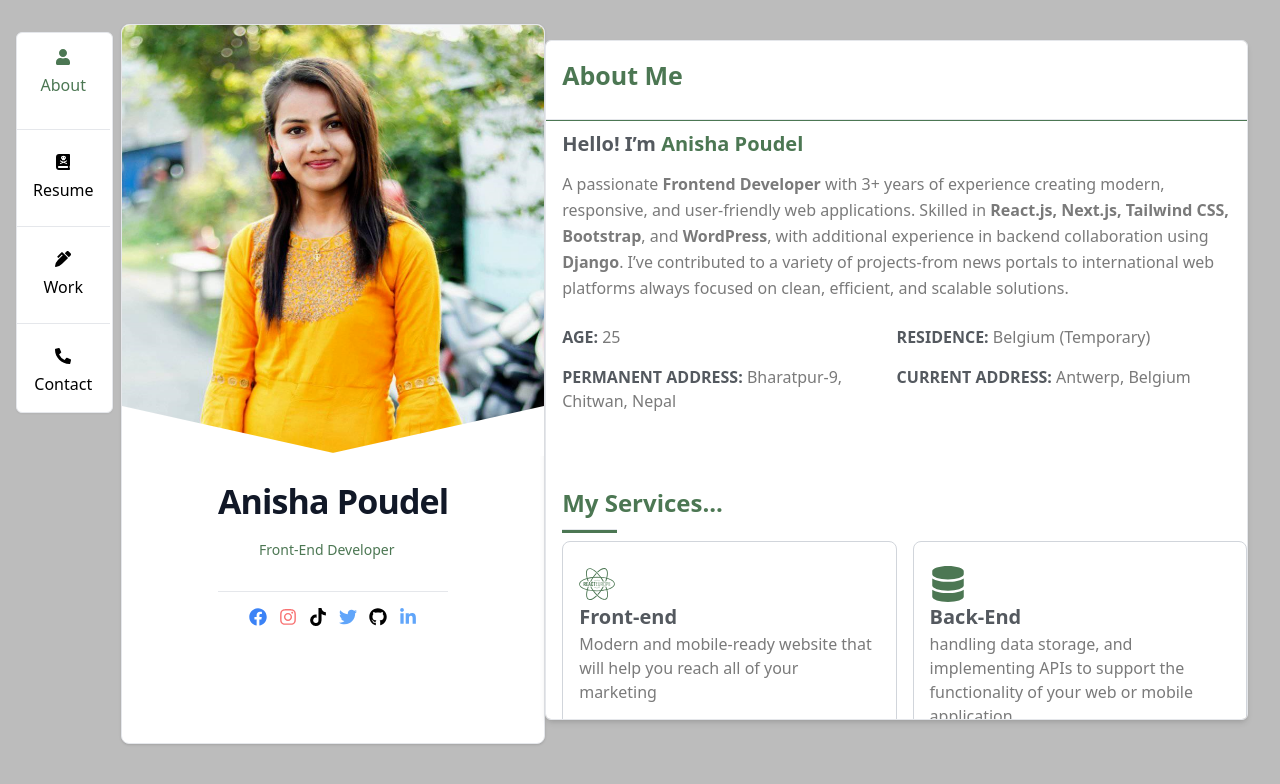
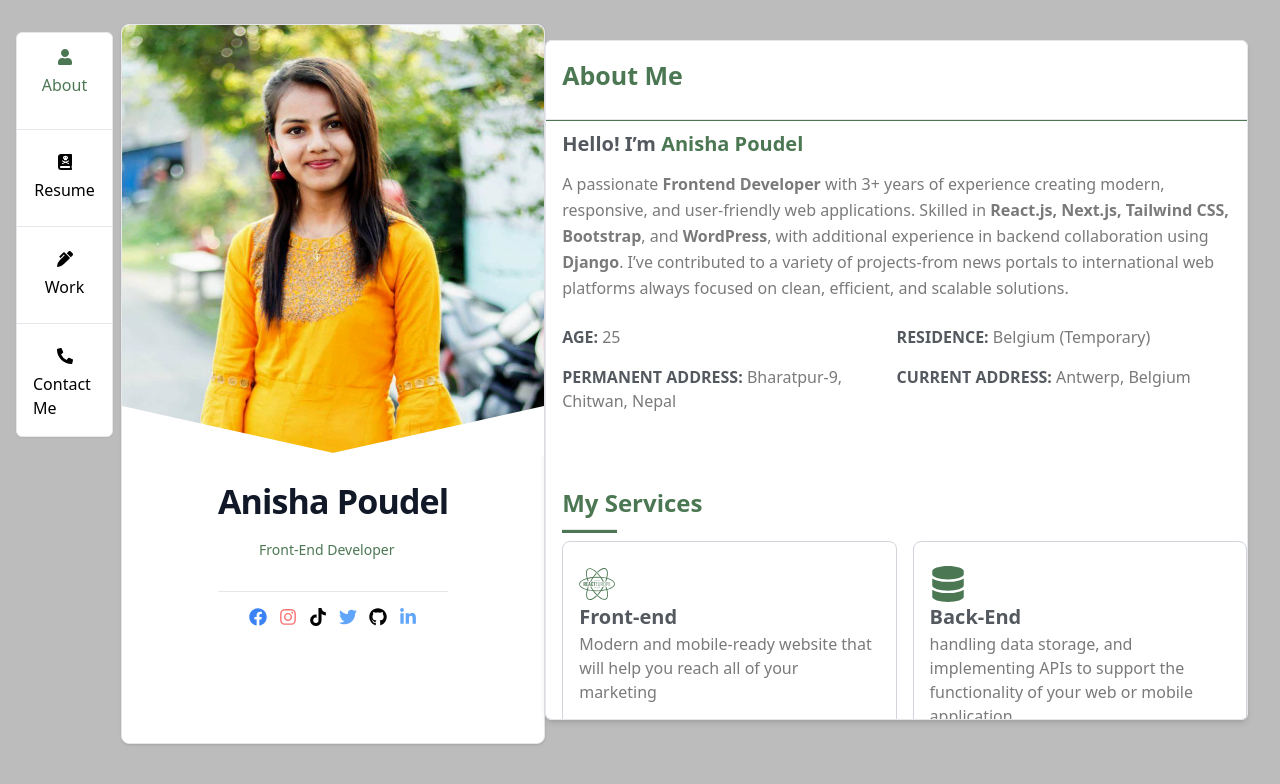
Before and after one commit to anishap123/My_portfolio, a React (Create React App) app: page / in a window 1280 px wide. Shown: the top 784 px of the page. Built offline with nearby package versions, Linux system fonts and the light colour scheme.

Commit message:
sidebar change

```diff
--- a/src/component/Sidebar.jsx
+++ b/src/component/Sidebar.jsx
@@ -41,7 +41,7 @@ const Sidebar = () => {
           <Link to="/contact" onClick={() => handleLinkClick('/contact')}>
             <div className={`flex items-center gap-2 p-4 flex-col cursor-pointer hover:text-[#4c7753] ${isLinkActive('/contact')}`}>
               <FaPhoneAlt className="hover:text-[#4c7753]" />
-              <p>Contact</p>
+              <p>Contact Me</p>
             </div>
           </Link>
         </div>
--- a/src/component/about/MyServices.jsx
+++ b/src/component/about/MyServices.jsx
@@ -4,7 +4,7 @@ import { FaAngular, FaCodeBranch, FaDatabase, FaFrownOpen, FaReacteurope, FaWord
 const MyServices = () => {
   return (
     <>
-      <div className="font-semibold text-[#4c7753] mt-6 text-[24px]">My Services...</div>
+      <div className="font-semibold text-[#4c7753] mt-6 text-[24px]">My Services</div>
       <hr className="flex my-2 h-1 w-[8%] bg-[#4c7753]" />
       <div className="grid grid-cols-1 sm:grid-cols-2 gap-4 ">
         <div className="flex flex-col p-4 border border-gray-300 rounded-lg  hover:bg-gradient-to-l from-white to-[#b3cab7]">
```
